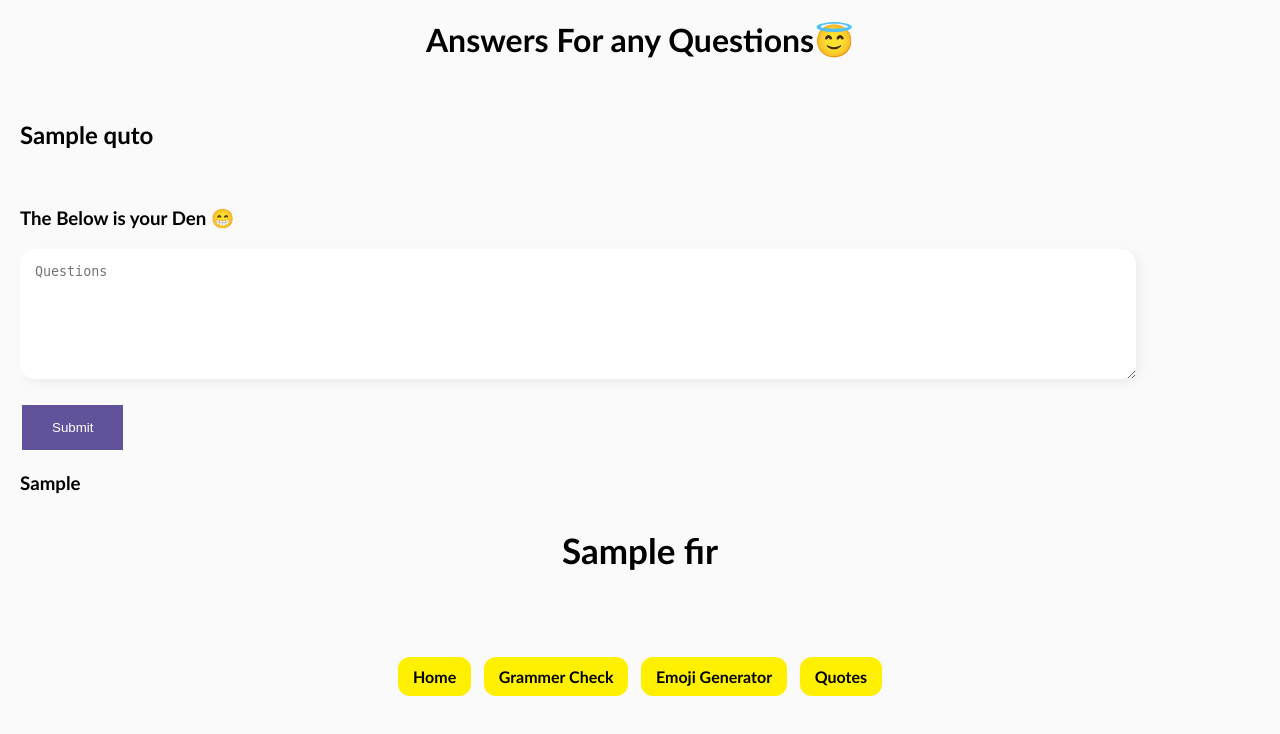
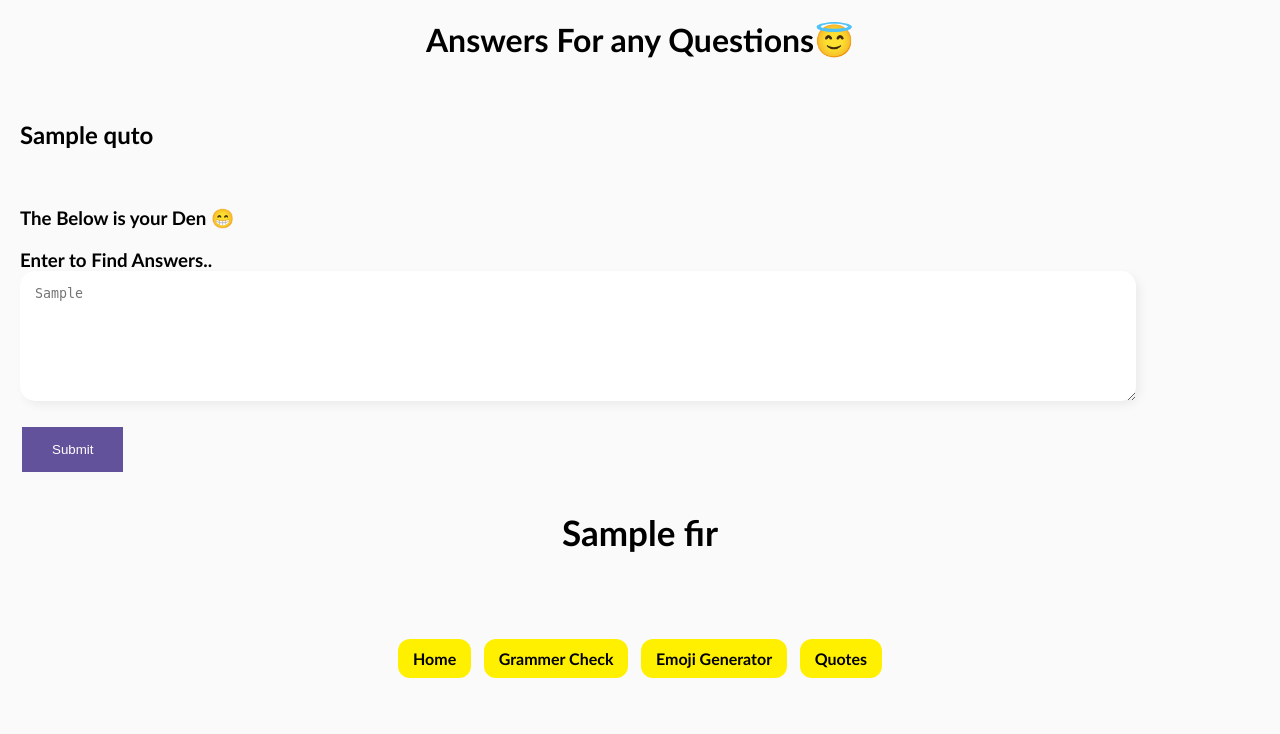
Before and after one commit to Mukesh23012000/Den, a Django app: template templates/quest.html in a window 1280 px wide. Shown: the top 734 px of the page. Run offline with Django 4.2, Linux system fonts and the light colour scheme; the template is opened without the code that fills it: most values are stand-ins (such as "Sample title", 1, 10 or a date in 2020).

Commit message:
Update quest.html

```diff
--- a/templates/quest.html
+++ b/templates/quest.html
@@ -83,11 +83,11 @@
 		<h3>The Below is your Den 😁<h3>
 		<form action='' method='POST'>
 		{%csrf_token%}
-			<textarea placeholder="Questions" name='topic'></textarea>
+			<qe>Enter to Find Answers..</qe>
+			<textarea placeholder='{{ct}}' name='topic'></textarea>
 			<br> <br>
 		<input type='submit'></input>
 		</form>
-		<h9>{{ct}}</h9>
 		<p>{{fir}}<p>
 		<br>
 	<a class="button-32" role="button" href = 'index'>Home</a>
```
